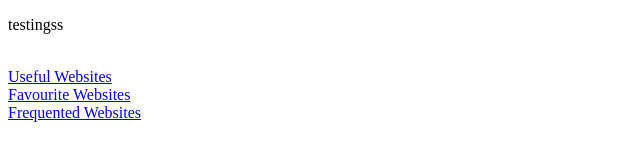
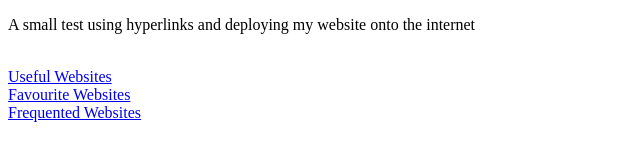
Before and after one commit to Tesolite/tesolite.github.io, a plain HTML site: page index.html in a window 1280 px wide. Shown: the whole page, without its empty margins (0-640 px from the left). Drawn offline with Linux system fonts and the light colour scheme.

Commit message:
finalised

```diff
--- a/index.html
+++ b/index.html
@@ -5,7 +5,7 @@
 	</head>
 	<body>
 		<p>
-			testingss
+			A small test using hyperlinks and deploying my website onto the internet
 		</p>
 		<br />
 		<a href = "UsefulWebsites.html"> Useful Websites </a>
```
